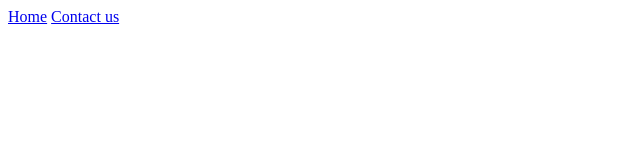
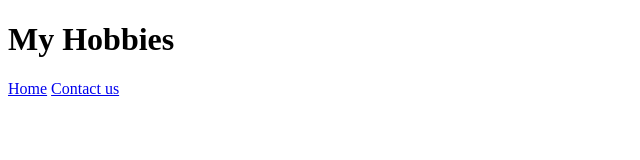
Before and after one commit to jjwood13/cv, a plain HTML site: page my-hobbies.html in a window 1280 px wide. Shown: the whole page, without its empty margins (0-640 px from the left). Drawn offline with Linux system fonts and the light colour scheme.

Commit message:
Added H1 Header and moved links to top.

```diff
--- a/my-hobbies.html
+++ b/my-hobbies.html
@@ -2,10 +2,15 @@
 <html>
   <header>
   </header>
-  <body></body>
+  <body>
+    <h1>My Hobbies</h1>
+    <div class="nav">
+      <a href="index.html">Home</a>
+      <a href="contact-us.html">Contact us</a>
+    </div>
+  </body>
   <footer>
     <footer>
-  <a href="index.html">Home</a>
-  <a href="contact-us.html">Contact us</a>
+
   </footer>
 </html>
```
